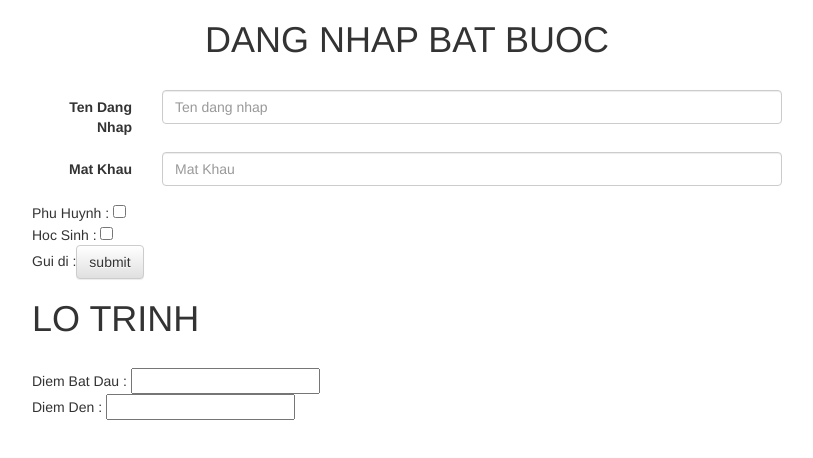
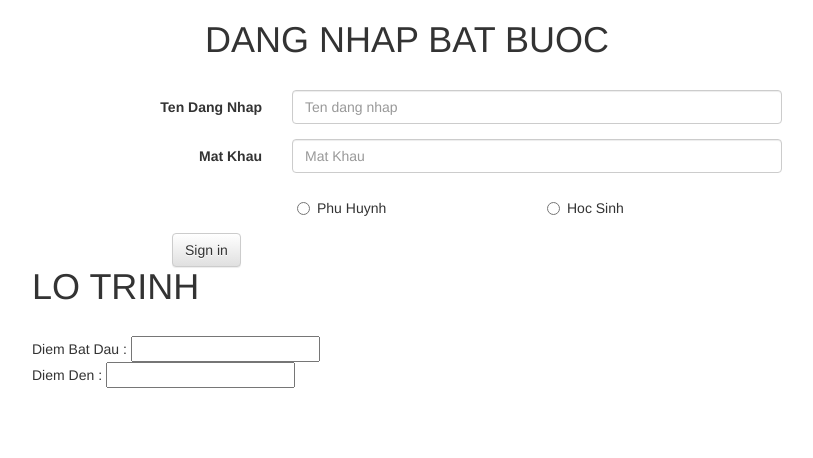
Before and after one commit to phamminhtam10202/phamminhtam, a plain HTML site: page index.html in a window 1280 px wide. Shown: the whole page, without its empty margins (38-851 px from the left). Drawn offline with Linux system fonts and the light colour scheme.

Commit message:
test sign in

```diff
--- a/index.html
+++ b/index.html
@@ -3,10 +3,10 @@
   <head>
     <meta charset="utf-8">
     <title>codeathon2017</title>
-    <link rel="stylesheet" href="/bootstrap-3.3.7-dist/css/bootstrap.min.css">
-    <link rel="stylesheet" href="/bootstrap-3.3.7-dist/css/bootstrap-theme.min.css">
+    <link rel="stylesheet" href="bootstrap-3.3.7-dist/css/bootstrap.min.css">
+    <link rel="stylesheet" href="bootstrap-3.3.7-dist/css/bootstrap-theme.min.css">
 
-    <script type="text/javascript" src="/bootstrap-3.3.7-dist/js/bootstrap.min.js"></script>
+    <script type="text/javascript" src="bootstrap-3.3.7-dist/js/bootstrap.min.js"></script>
   </head>
   <body>
     <div class="container">
@@ -16,26 +16,46 @@
             <h1><center>DANG NHAP BAT BUOC</center></h1><br/>
             <form class="form-horizontal">
               <div class="form-group">
-                <label for="username" class="col-sm-2 control-label">Ten Dang Nhap</label>
-                <div class="col-sm-10">
+                <label for="username" class="col-sm-4 control-label">Ten Dang Nhap</label>
+                <div class="col-sm-8">
                   <input type="text" class="form-control" id="username" placeholder="Ten dang nhap">
                 </div>
               </div>
 
               <div class="form-group">
-                <label for="password" class="col-sm-2 control-label">Mat Khau</label>
-                <div class="col-sm-10">
+                <label for="password" class="col-sm-4 control-label">Mat Khau</label>
+                <div class="col-sm-8">
                   <input type="password" class="form-control" id="password" placeholder="Mat Khau">
                 </div>
               </div>
             </form>
           </div>
-
-
-          <div>
-            Phu Huynh : <input type="checkbox" value="1"/><br/>
-            Hoc Sinh : <input type="checkbox" value="1"/><br/>
-            Gui di :<input class="btn btn-default" type="submit" value="submit"/><br/>
+          <div class="col-sm-8 col-sm-offset-4">
+            <div class="row">
+              <div class="col-sm-6">
+                <div class="form-group">
+                  <div class="radio">
+                    <label>
+                      <input type="radio"> Phu Huynh
+                    </label>
+                  </div>
+                </div>
+              </div>
+              <div class="col-sm-6">
+                <div class="form-group">
+                  <div class="radio">
+                    <label>
+                      <input type="radio"> Hoc Sinh
+                    </label>
+                  </div>
+                </div>
+              </div>
+            </div>
+            </div>
+            <div class="form-group">
+    <div class="col-sm-offset-2 col-sm-10">
+      <button type="submit" class="btn btn-default">Sign in</button>
+    </div>
           </div>
           <div>
             <h1>LO TRINH</h1><br/>
```
